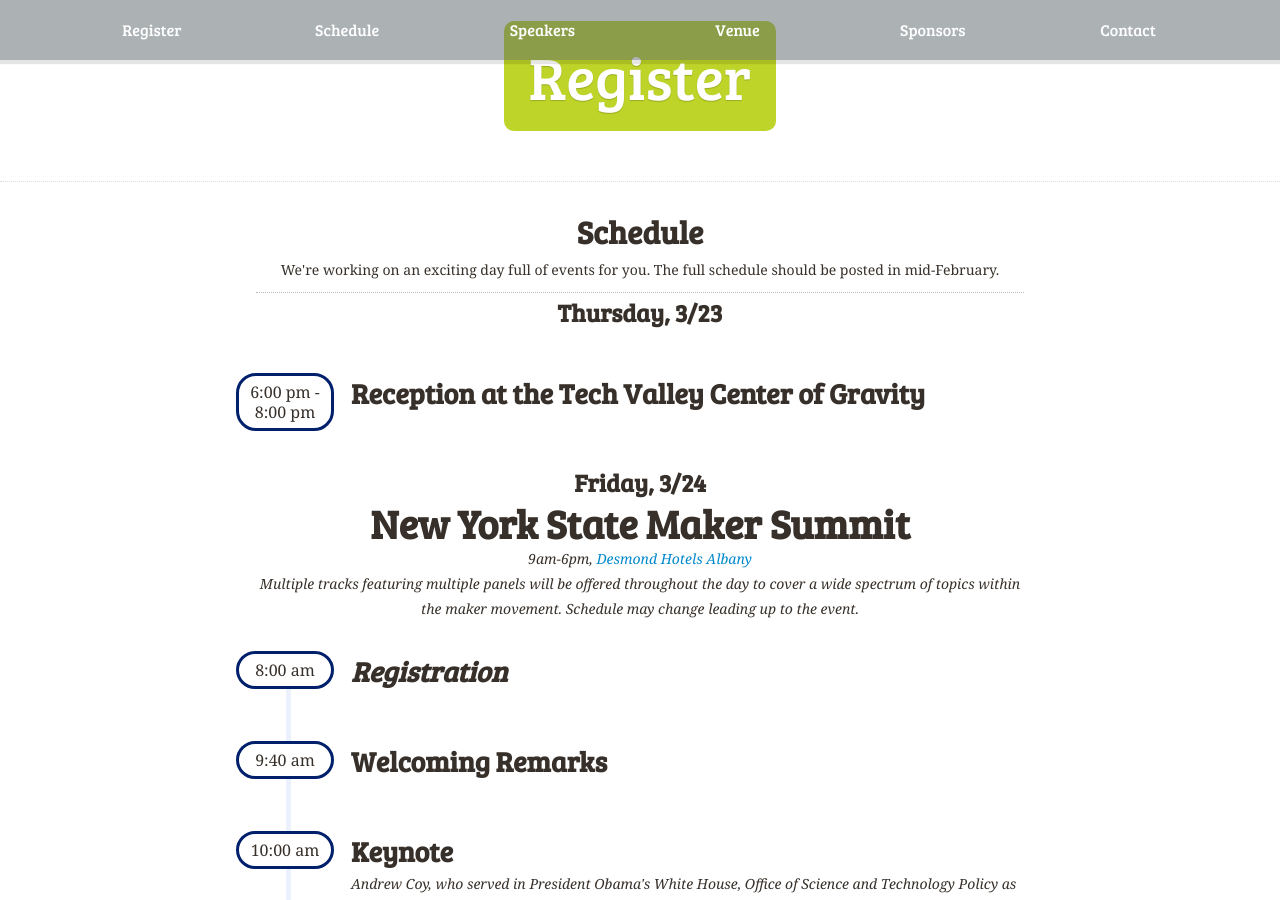
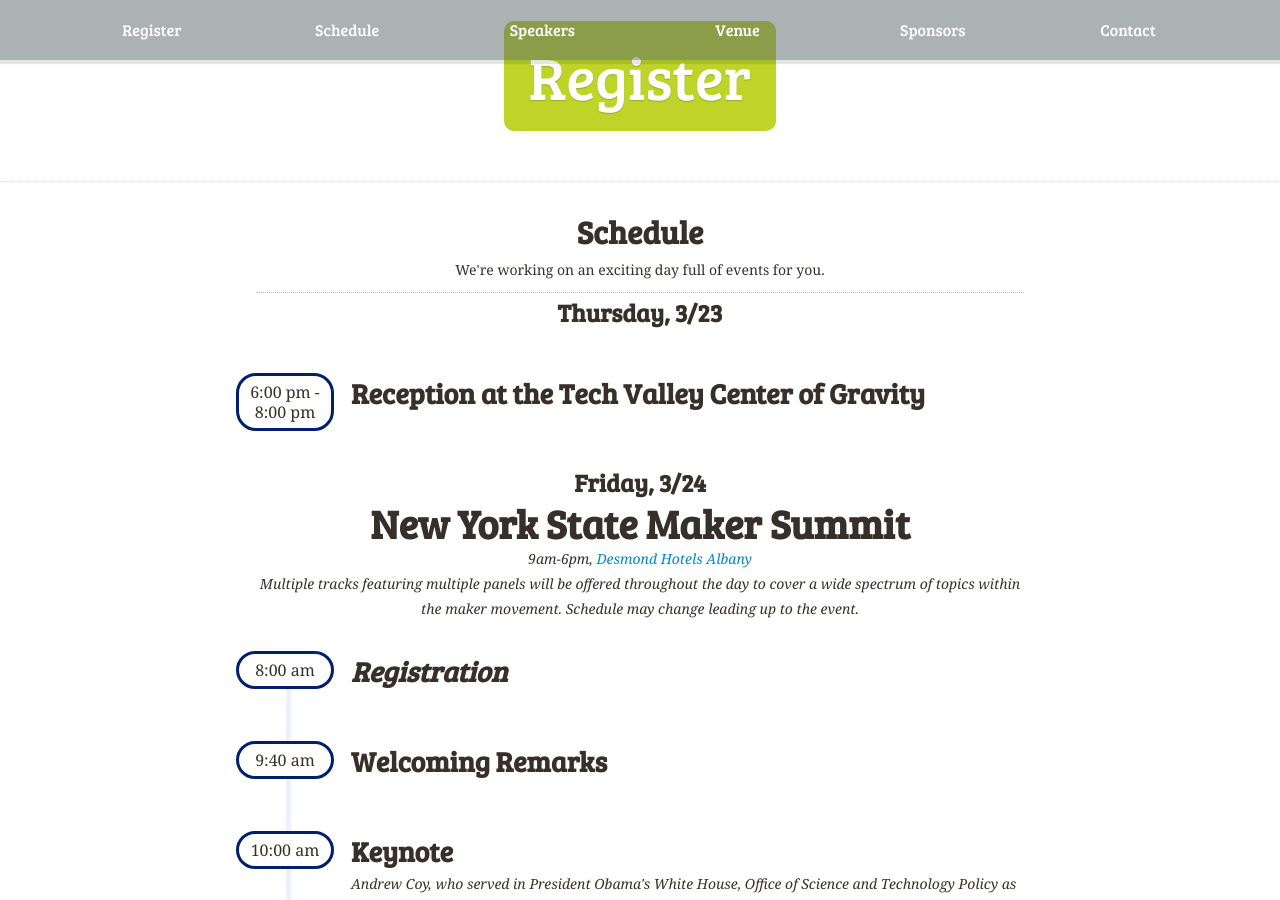
Before and after one commit to nysmakers/nysmakers.github.io, a Jekyll site: the page built from index.html, in a window 1280 px wide and 900 px high, scrolled down 1127 px. Built offline with Jekyll 4.4.1, drawn with Linux system fonts in a browser that asks for light colours; some web fonts are replaced; comment, search, counter and statistics services are not loaded.

Commit message:
Removed 'schedule will be posted' as it is now posted

```diff
--- a/index.html
+++ b/index.html
@@ -52,7 +52,7 @@ title: New York Maker Summit - March 24th, 2017 - Albany, NY
   <section class="row-fluid" id="schedule">
     <h2 class="text-center">Schedule</h2>
     <p class="text-center intro">
-      We're working on an exciting day full of events for you. The full schedule should be posted in mid-February.
+      We're working on an exciting day full of events for you.
     </p>
     <ul class="row-fluid">
       <li>
```
